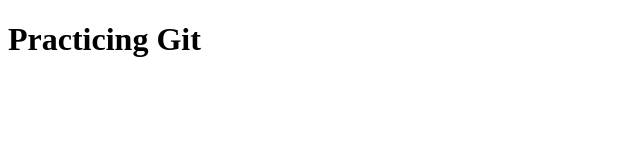
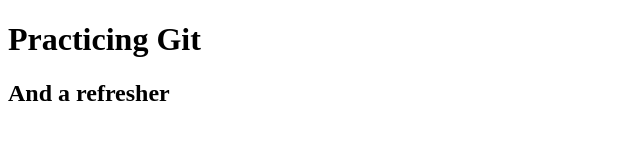
Before and after one commit to AlanContrerasM/git_practice, a plain HTML site: page index.html in a window 1280 px wide. Shown: the whole page, without its empty margins (0-640 px from the left). Drawn offline with Linux system fonts and the light colour scheme.

Commit message:
just a subtitle

```diff
--- a/index.html
+++ b/index.html
@@ -11,6 +11,7 @@
     <body>
         <header>
             <h1>Practicing Git</h1>
+            <h2>And a refresher</h2>
         </header>
         <main>
 
```
